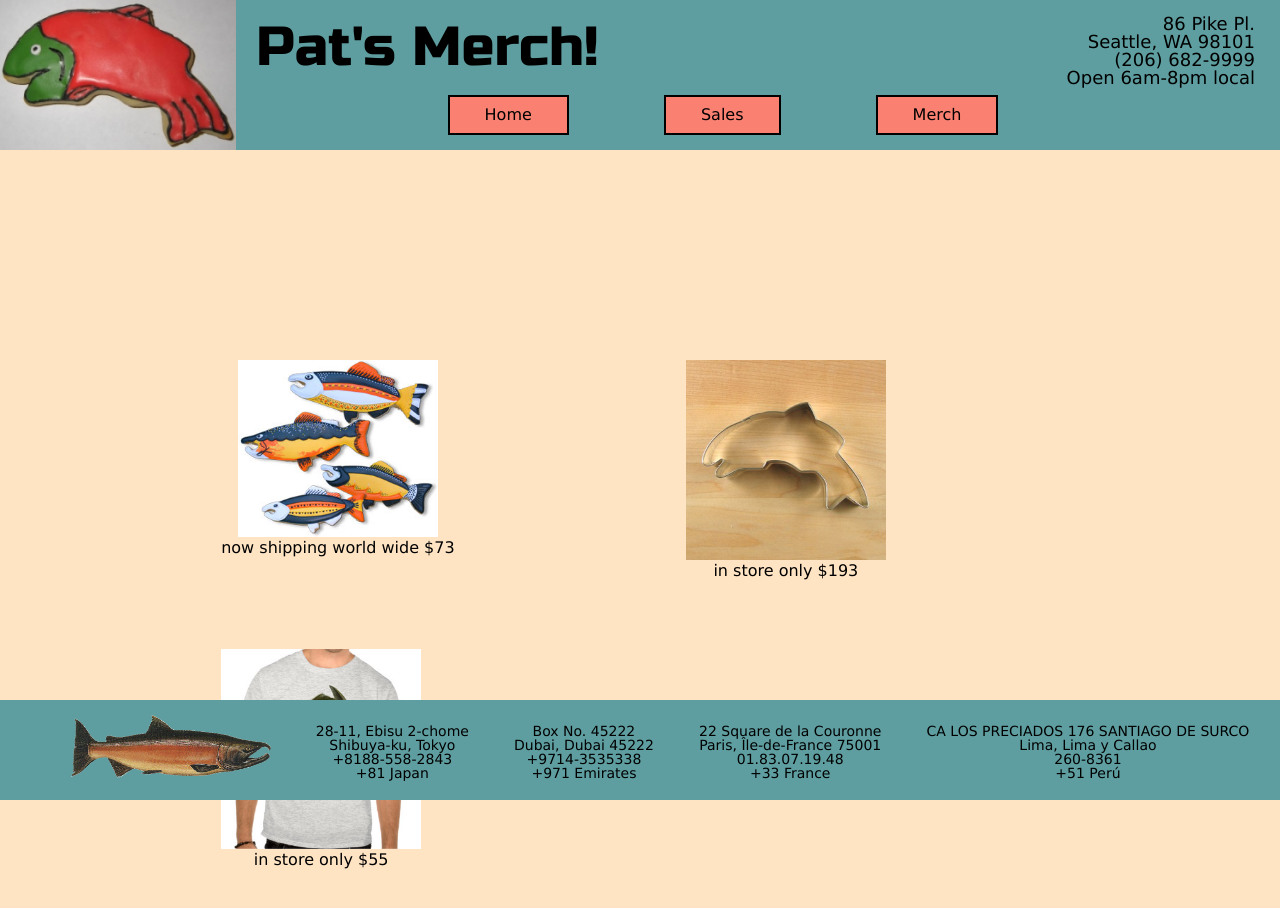
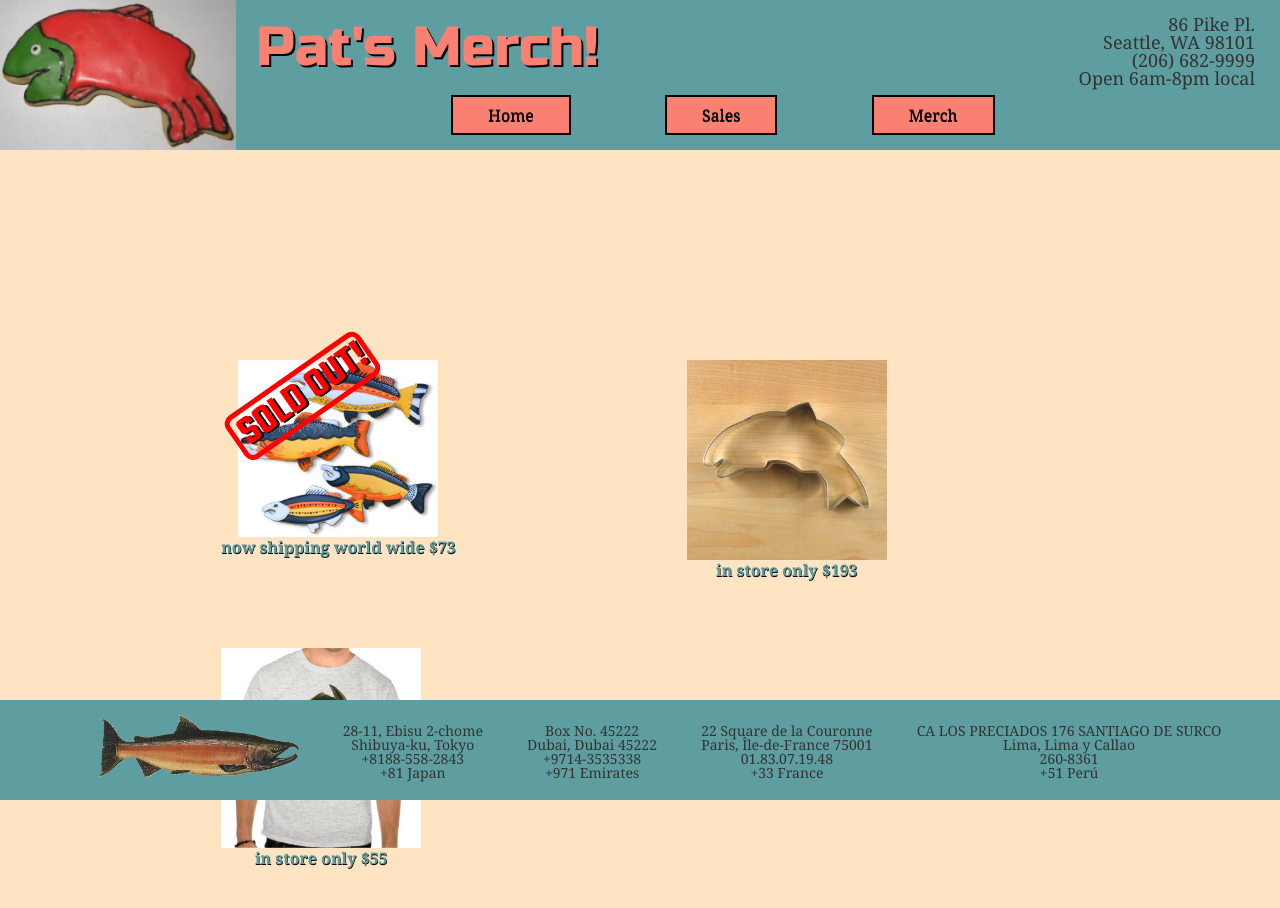
Before and after one commit to jquaglia/cookie-stand, a plain HTML site: page merch.html in a window 1280 px wide. Drawn offline with Linux system fonts and the light colour scheme.

Commit message:
working on css

```diff
--- a/css/style.css
+++ b/css/style.css
@@ -1,7 +1,11 @@
 /* style.css */
 /* Entire Document */
 body {
-  font-family: 'Lucida Sans', 'Lucida Sans Regular', 'Lucida Grande', 'Lucida Sans Unicode', Geneva, Verdana, sans-serif;
+  font-family: Georgia, 'Times New Roman', Times, serif;
+  color: cadetblue;
+  background-color: bisque;
+  text-shadow: 0px 1px black;
+  font-weight: 500;
 }
 
 /* Header */
@@ -37,7 +41,7 @@ nav li:hover {
   background-color: rgb(158, 100, 93);
 }
 
-nav li:nth-child(1){
+nav li:nth-child(1) {
   padding: none;
 }
 
@@ -48,7 +52,9 @@ nav a {
 }
 
 header p {
+  color: #333;
   text-align: right;
+  text-shadow: none;
   padding: 5px;
   margin-top: 10px;
   margin-right: 20px;
@@ -59,33 +65,70 @@ header p {
 header h1 {
   font-size: 55px;
   font-family: 'Russo One', sans-serif;
+  color: salmon;
+  text-shadow: 2px 2px black;
   text-align: left;
   margin: 20px;
   display: inline-block;
 }
 
-body {
-  background-color: bisque;
+/* Main */
+form {
+  color: black;
+  text-shadow: none;
+  font-weight: 600;
+}
+
+form label {
+  margin-left: 2px;
 }
 
 table {
   margin: auto;
+  font-family: Arial, Helvetica, sans-serif;
+  color: black;
+  text-shadow: none;
+}
+
+th {
+  font-weight: bold;
 }
 
 th, td {
   padding: 10px;
-  border: solid medium black;
+  border: 2px dotted black;
 }
 
- /* Main */
-main{
+main {
   height: 650px;
+}
+
+main h2{
+  color: red;
+  font-size: 42px;
+  text-shadow: 2px 2px black;
+  font-family: 'Teko', sans-serif;
+  border: 5px solid red;
+  border-radius: 10px;
+  position: absolute;
+  z-index: 1;
+  transform: rotate(-35deg);
+  padding-left: 4px;
+  text-align: center;
+  margin-top: 60px;
 }
 
 main section {
   width: 960px;
   margin: auto;
   font-size: 12px;
+  font-weight: 600;
+}
+
+main figcaption {
+  font-size: 16px;
+  font-weight: 600;
+  text-shadow: .5px .5px black;
 }
 
 main form {
@@ -150,6 +193,9 @@ main li {
  /* Footer */
 footer {
   height: 100px;
+  color: #333;
+  text-shadow: none;
+  font-weight: 300;
   background-color: cadetblue;
   position: fixed;
   left: 0;
--- a/merch.html
+++ b/merch.html
@@ -5,6 +5,7 @@
     <link rel="stylesheet" href="css/reset.css">
     <link rel="stylesheet" href="css/style.css">
     <link href="https://fonts.googleapis.com/css2?family=Russo+One&display=swap" rel="stylesheet">
+    <link href="https://fonts.googleapis.com/css2?family=Teko:wght@600&display=swap" rel="stylesheet">
   </head>
   <body>
     <header>
@@ -22,6 +23,7 @@
     <main>
       <ul>
         <li>
+          <h2>SOLD OUT!</h2>
           <figure>
             <img id="fish" src="img/fish.jpg" alt="stuffed animal fish">
             <figcaption>now shipping world wide $73</figcaption>
```
Also changed, not shown: sales.html (+1 -1 lines).
